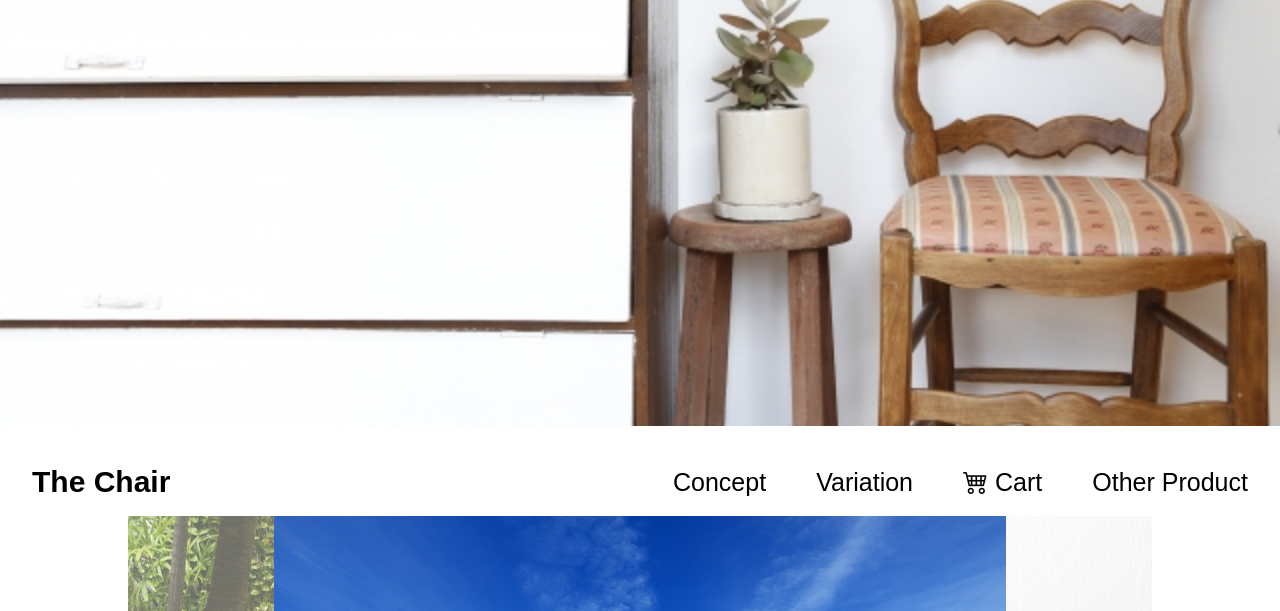
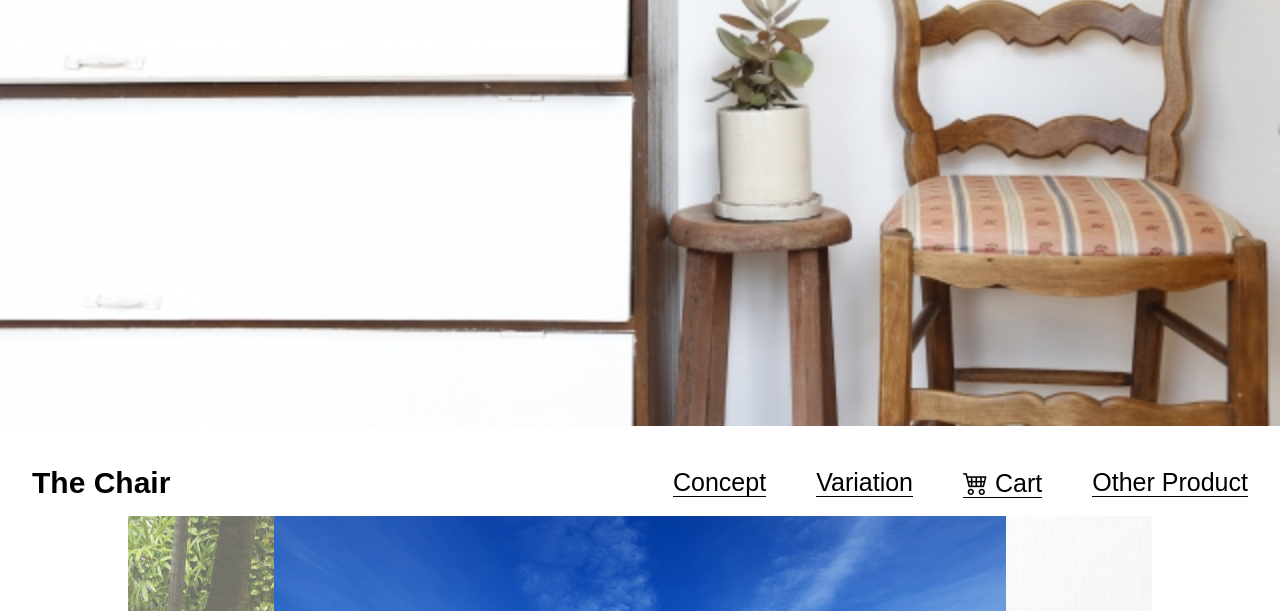
Before and after one commit to nikukyu-touch/the_chair, a plain HTML site: page index.html in a window 1280 px wide. Shown: the part 189-800 px from the top of the page. Drawn offline with nearby package versions, Linux system fonts and the light colour scheme.

Commit message:
グローバルナビ調整

```diff
--- a/css/style.css
+++ b/css/style.css
@@ -235,7 +235,7 @@ transition: background-color .4s .3s;
 .global-nav {
   width: 95%;
   padding: 0 2.5%;
-  height: 26px;
+  height: 28px;
   position: absolute;
   margin: 0 auto;
   display: flex;
@@ -447,10 +447,18 @@ footer {
   width: 480px;
   justify-content: space-between;
   }
+  .normal-menu a {
+    line-height: 1;
+    border-bottom: 1px solid currentColor;
+    transition: all .5s;
+  }
+  .normal-menu a:hover {
+    border-bottom: 1px solid transparent;
+  }
 
   .global-nav {
     /* padding: 0 2%; */
-    height: 24px;
+    height: 28px;
   }
 
   .global-nav a {
@@ -595,7 +603,7 @@ footer {
   }
 
   .global-nav {
-    height: 32px;
+    height: 34px;
    }
 
   .global-nav h2 {
```
